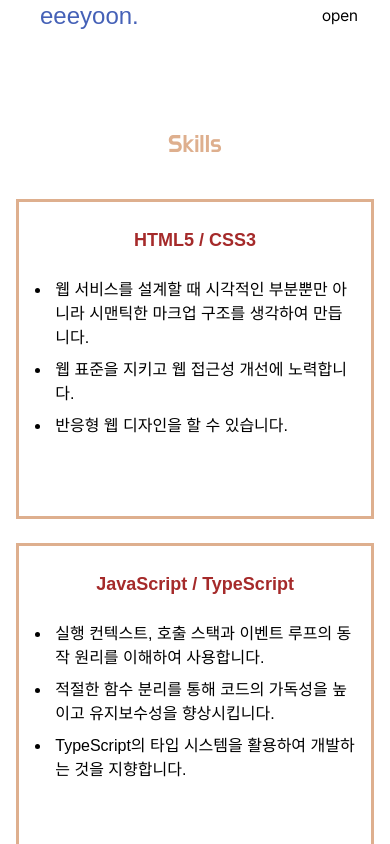
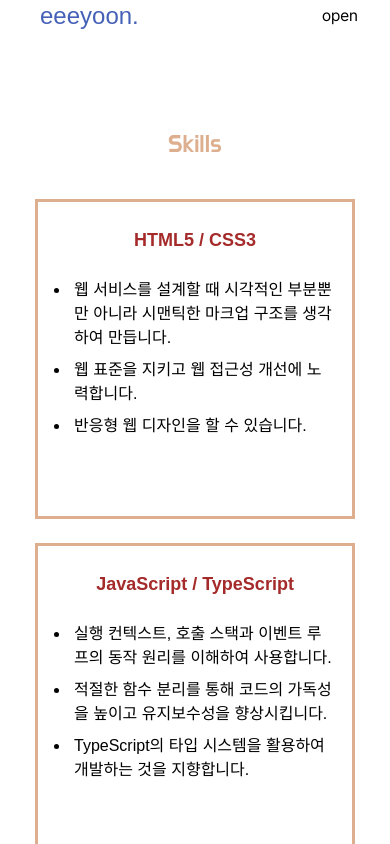
Before and after one commit to eeeyooon/portfolio, a Next.js app: page /skills in a window 390 px wide. Built offline with nearby package versions, Linux system fonts and the light colour scheme; a web font is replaced by a local one.

Commit message:
style: skills 섹션 반응형 수정

```diff
--- a/src/components/skills/SkillCard.tsx
+++ b/src/components/skills/SkillCard.tsx
@@ -5,8 +5,8 @@ type Props = {
 };
 function SkillCard({ skill: { stack, skillList } }: Props) {
   return (
-    <article className="border-brown_color border-[3px] lg:h-80 md:h-80 w-auto h-80 mx-auto">
-      <h3 className="text-redbrown_color font-scoreLight text-lg lg:text-xl md:text-lg text-center p-4 font-semibold my-2">
+    <article className="border-brown_color border-[3px] lg:h-80 md:h-80 w-80 sm:w-auto md:w-60 lg:w-auto h-80 mx-auto">
+      <h3 className="text-redbrown_color font-scoreLight text-lg lg:text-xl md:text-base text-center p-4 font-semibold my-2">
         {stack}
       </h3>
       <div>
@@ -14,7 +14,7 @@ function SkillCard({ skill: { stack, skillList } }: Props) {
           {skillList.map((skillItem, idx) => (
             <li
               key={`${stack}${idx}`}
-              className="mb-2 list-disc pl-1 ml-8 pr-4 font-scoreLight lg:text-base md:text-base"
+              className="mb-2 list-disc pl-1 ml-8 pr-4 font-scoreLight lg:text-base md:text-sm text-base"
             >
               {skillItem}
             </li>
--- a/src/components/skills/SkillGrid.tsx
+++ b/src/components/skills/SkillGrid.tsx
@@ -20,7 +20,7 @@ export default function SkillGrid({ skills }: Props) {
   return (
     <ul
       ref={ref}
-      className="grid gap-6 grid-cols-1 sm:grid-cols-2 md:grid-cols-2 lg:grid-cols-4 mt-8 mb-14"
+      className="grid gap-6 grid-cols-1 sm:grid-cols-2 md:grid-cols-4 lg:grid-cols-4 mt-8 mb-14"
     >
       {skills.map((skill, index) => (
         <motion.li
```
